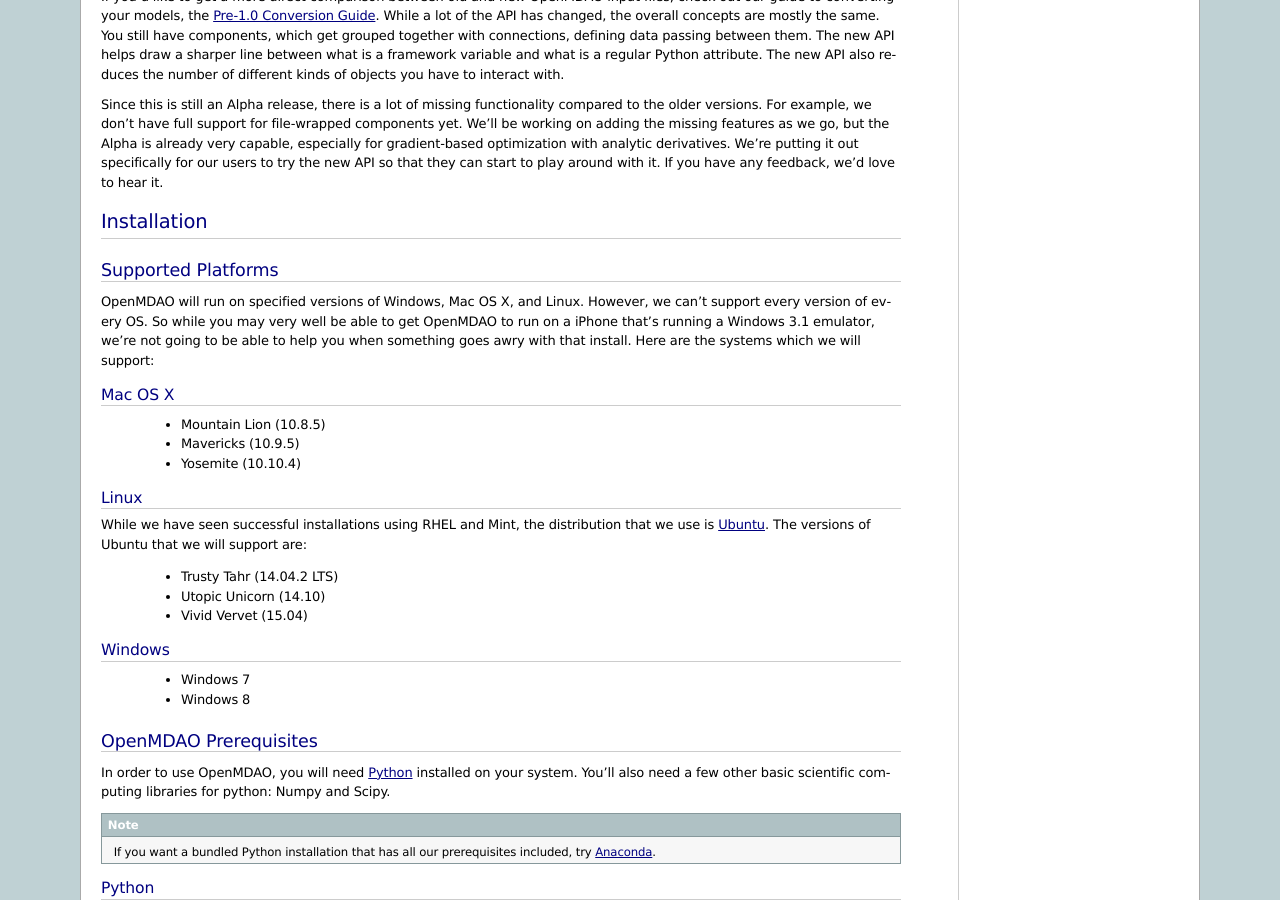
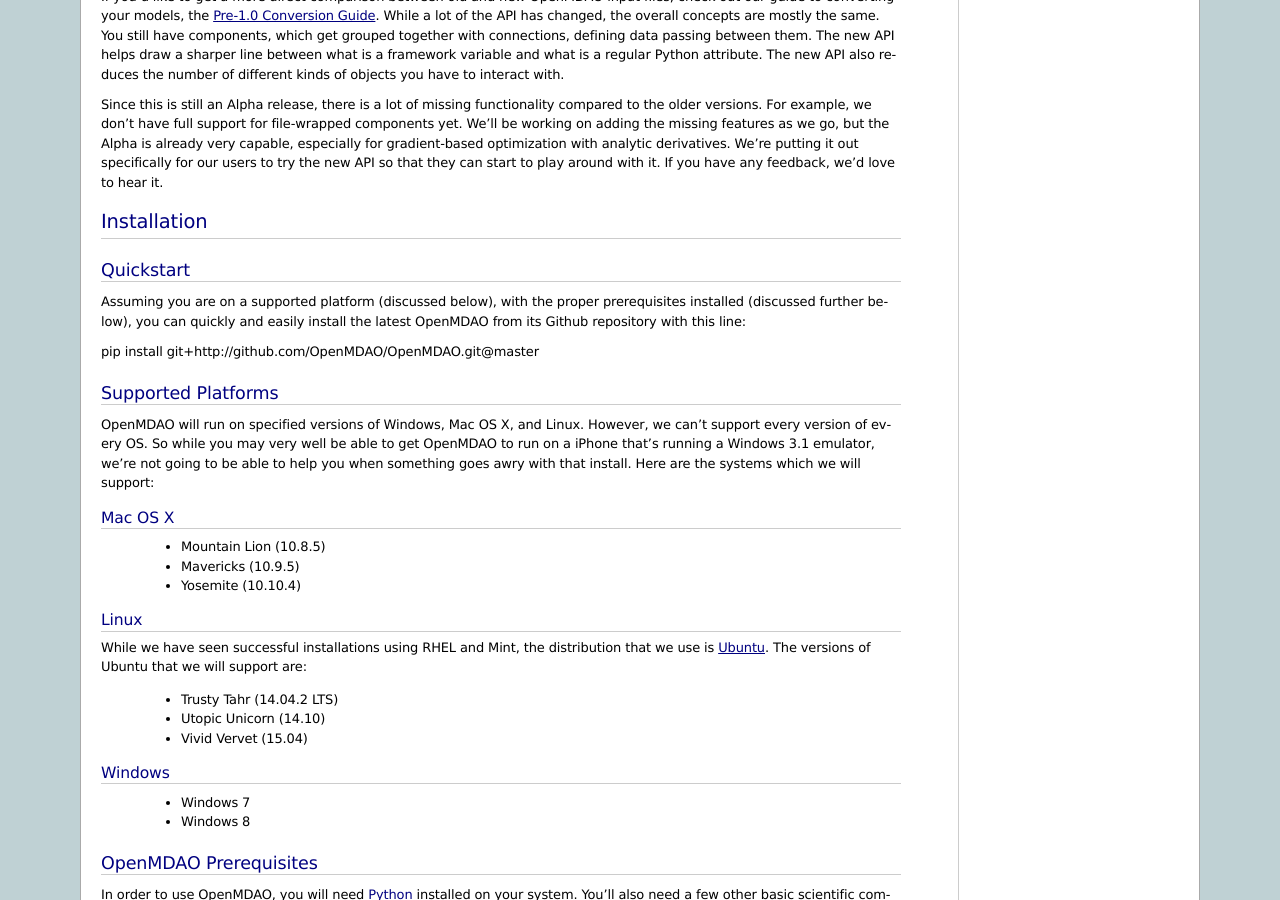
Before and after one commit to OpenMDAO/OpenMDAO1, a Sphinx documentation site: the page built from openmdao/docs/getting-started/install.rst, in a window 1280 px wide and 900 px high, scrolled down 1266 px. Built offline with Sphinx 7.4.7, drawn with Linux system fonts in a browser that asks for light colours; part of the change alters nothing that is shown.

Commit message:
fixing typos and adding in a Quickstart section.  [Fixes #103226234]

```diff
--- a/openmdao/docs/getting-started/install.rst
+++ b/openmdao/docs/getting-started/install.rst
@@ -113,6 +113,18 @@ If you have any feedback, we'd love to hear it.
 ===================
 Installation
 ===================
+
+Quickstart
+----------
+
+Assuming you are on a supported platform (discussed below), with the proper
+prerequisites installed (discussed further below), you can quickly and easily
+install the latest OpenMDAO from its Github repository with this line:
+
+::
+
+pip install git+http://github.com/OpenMDAO/OpenMDAO.git@master
+
 
 Supported Platforms
 -------------------
--- a/openmdao/docs/usr-guide/examples/distrib_adder.rst
+++ b/openmdao/docs/usr-guide/examples/distrib_adder.rst
@@ -95,7 +95,7 @@ The distributed component magic happens in the `setup_distrib_idxs` method of
 the `DistributedAdder` class. This is where we tell the framework how to split
 up the the big array into smaller chunks handled separately by each distributed
 process. In this case, we just split the array up one chuck at a time in order
-as we go from process to process. But OpenMDAO does not requires that the `src_indices`
+as we go from process to process. But OpenMDAO does not require that the `src_indices`
 be ordered or sequential!
 
 .. note::
@@ -191,6 +191,6 @@ And you can expect to see some output as follows:
 
 With two processes running, you get a decent speed up. You can see that each process took
 half the array. Why don't we get a full 2x speedup? Two reasons. The first, and more
-significant factor is that we don't have a fully parallel model. The `plus` component is
-distributed, but the `summer` component is not. This introduces a bottleneck because we have to wait
-for the serial operation to complete.
+significant factor is that we don't have a fully parallel model. The `DistributedAdder`
+component is distributed, but the `Summer` component is not. This introduces a bottleneck
+because we have to wait for the serial operation to complete.
--- a/openmdao/docs/usr-guide/examples/parallel_multi_point.rst
+++ b/openmdao/docs/usr-guide/examples/parallel_multi_point.rst
@@ -185,7 +185,7 @@ multi-point problem needs only a few minor modifications in order to run in para
 
 .. note::
 
-     You'll nedd to make sure you have mpi, mpi4py, petsc, and petsc4py installed
+     You'll need to make sure you have mpi, mpi4py, petsc, and petsc4py installed
      in order to do anything in parallel.
 
 All of the changes you're going to make are in the run-script itself.
```
